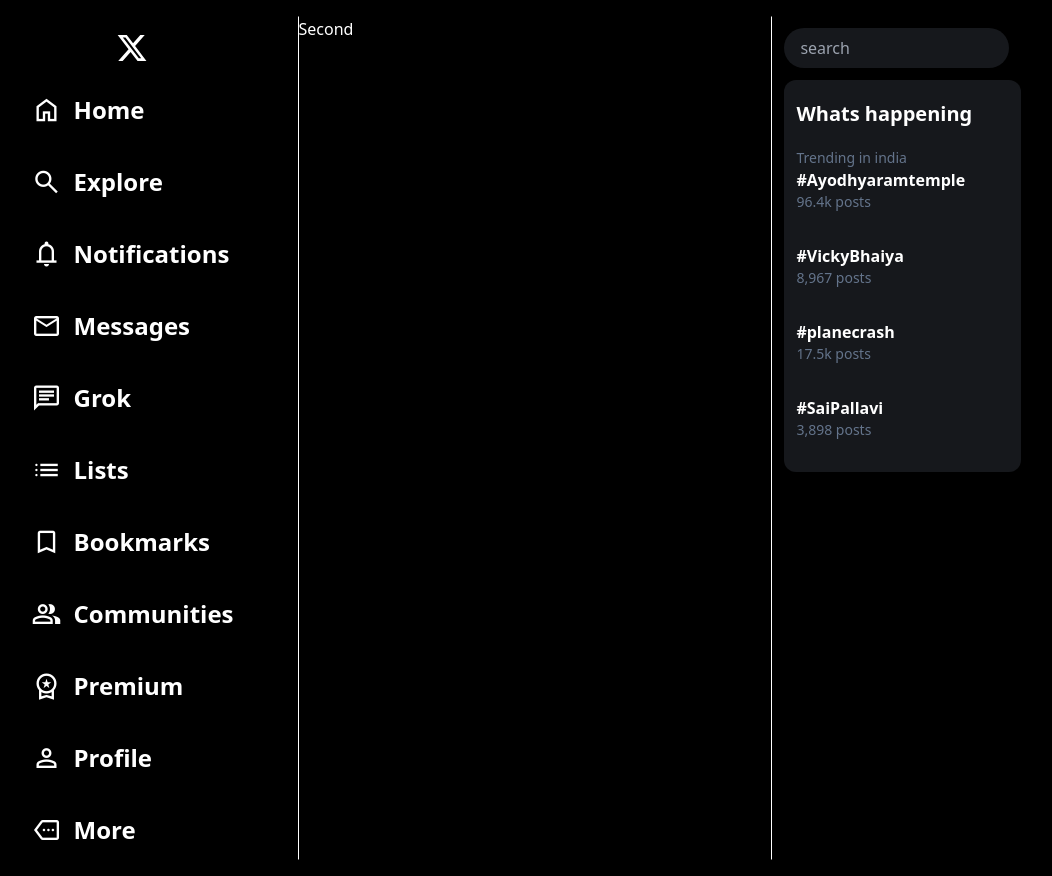
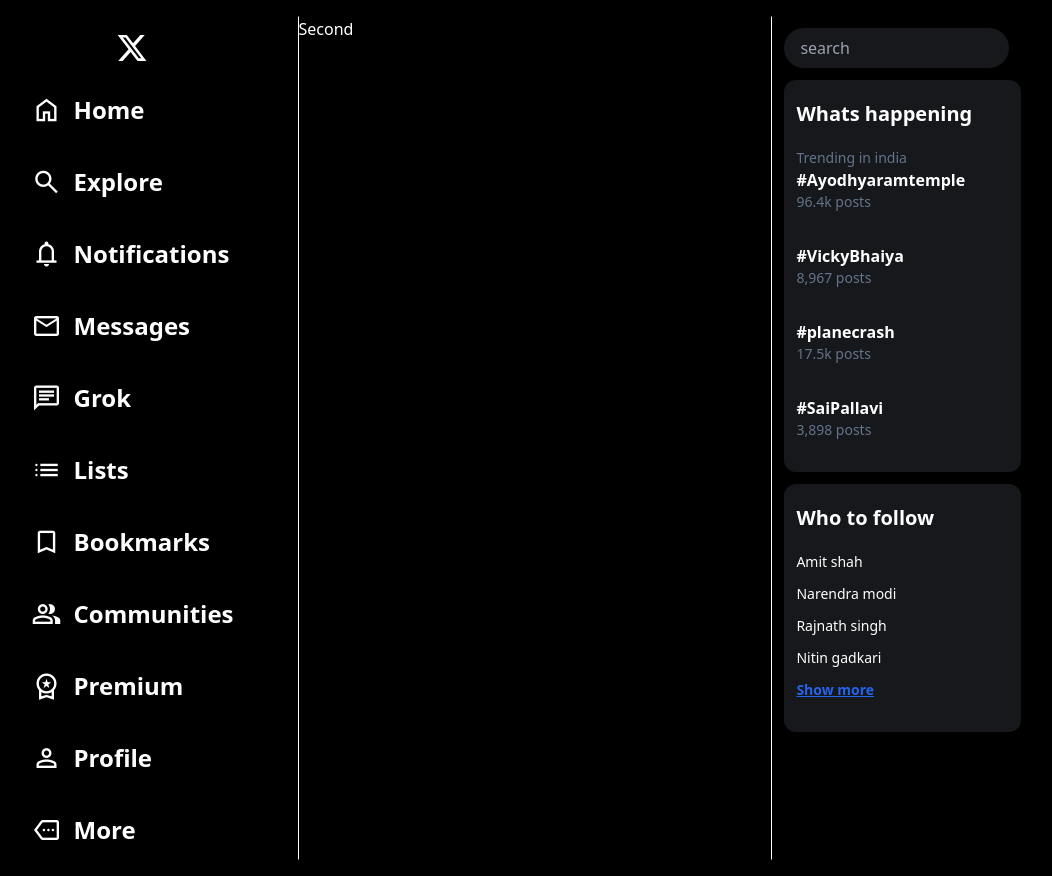
Before and after one commit to abhiparashar/twitter-tailwind, a website: page index.html in a window 1280 px wide. Shown: the whole page, without its empty margins (34-1086 px from the left). Drawn offline with nearby package versions, Linux system fonts and the light colour scheme.

Commit message:
who to follow section done

```diff
--- a/index.html
+++ b/index.html
@@ -98,6 +98,16 @@
           <div class="text-slate-500 text-sm">3,898 posts</div>
         </div>
       </div>
+      <div class="whats bg-[#16181c] w-1/2 rounded-xl m-3 space-y-2 py-5">
+        <h1 class="font-bold text-xl px-3">Who to follow</h1>
+        <div class="item hover:bg-gray-800 cursor-pointer px-3 p-3 space-y-3">
+          <div class="text-sm">Amit shah</div>
+          <div class="text-sm">Narendra modi</div>
+          <div class="text-sm">Rajnath singh</div>
+          <div class="text-sm">Nitin gadkari</div>
+          <div class="text-blue-600 text-sm font-bold underline my-5">Show more</div>
+        </div>
+      </div>
     </div>
   </div>
 </body>
```
Also changed, not shown: css/output.css.
